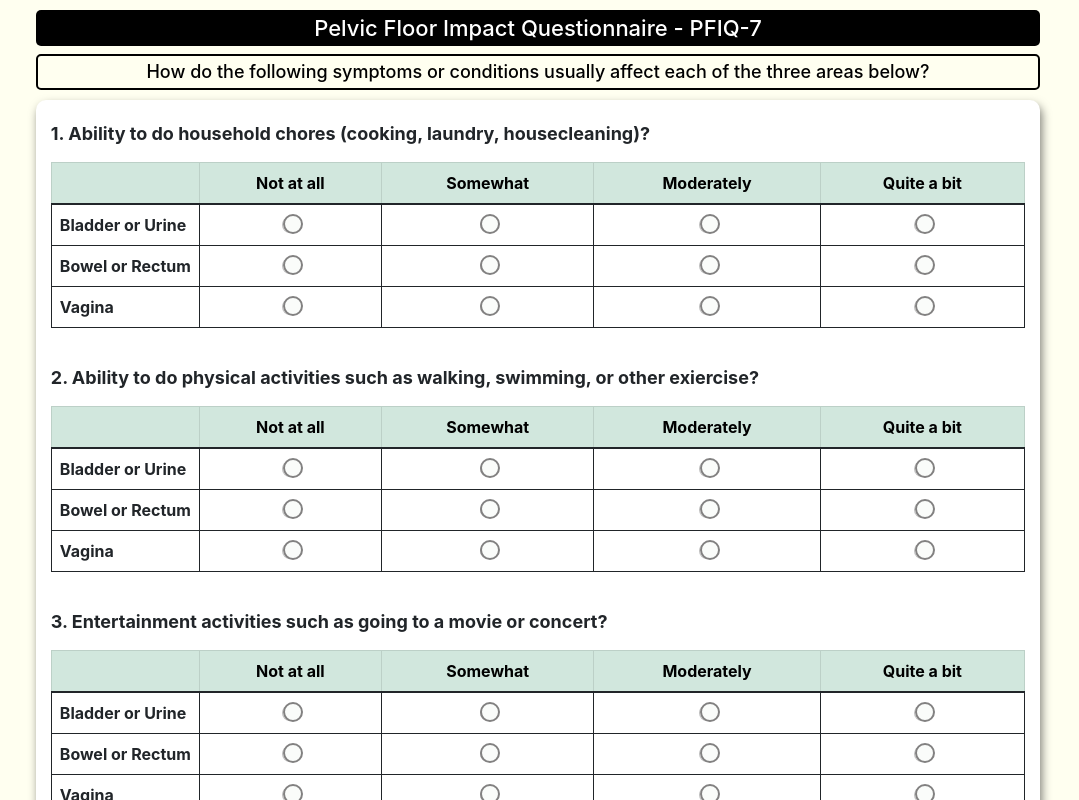
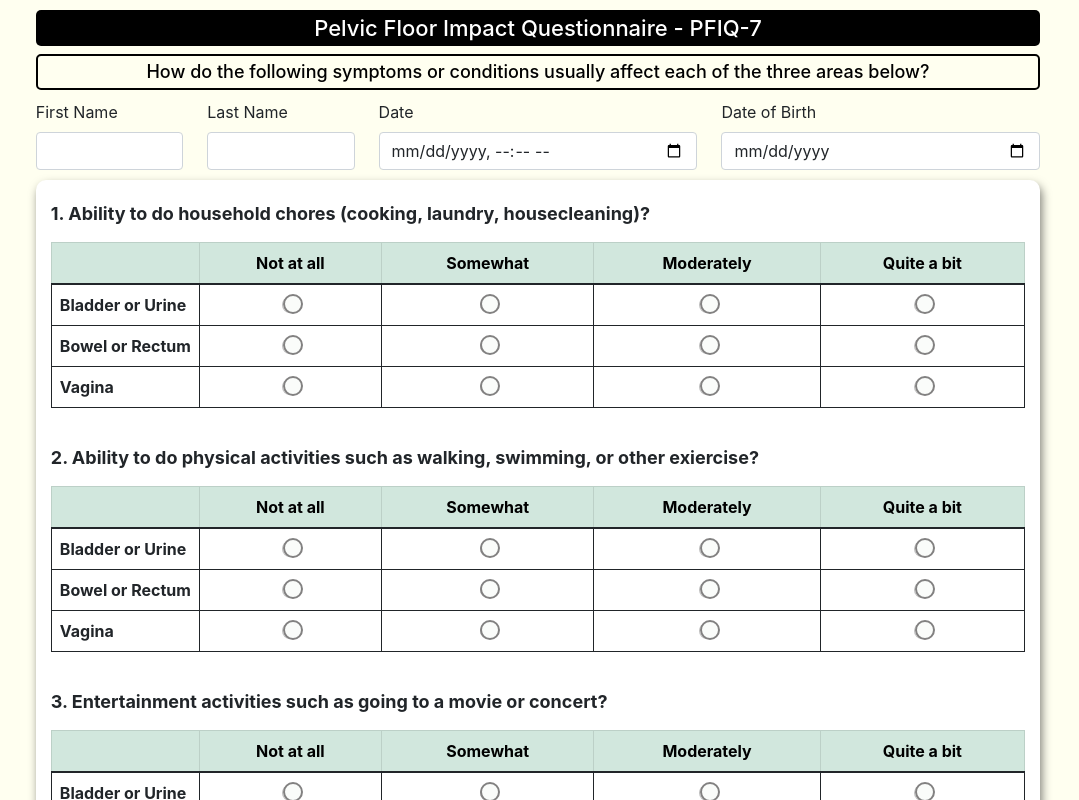
Before and after one commit to Yuzhiping00/PFIQ-7-Survey-Demo, a React (Create React App) app: page / in a window 1280 px wide. Shown: the top 800 px of the page, without its empty margins (102-1181 px from the left). Built offline with nearby package versions, Linux system fonts and the light colour scheme.

Commit message:
#31: added user information to the survey, but needs to be added into form not outside of the form

```diff
--- a/public/index.html
+++ b/public/index.html
@@ -15,6 +15,8 @@
       user's mobile device or desktop. See https://developers.google.com/web/fundamentals/web-app-manifest/
     -->
     <link rel="manifest" href="%PUBLIC_URL%/manifest.json" />
+    <link href="https://cdn.jsdelivr.net/npm/bootstrap@5.0.2/dist/css/bootstrap.min.css" rel="stylesheet" integrity="sha384-EVSTQN3/azprG1Anm3QDgpJLIm9Nao0Yz1ztcQTwFspd3yD65VohhpuuCOmLASjC" crossorigin="anonymous">
+    <script src="https://cdn.jsdelivr.net/npm/bootstrap@5.0.2/dist/js/bootstrap.bundle.min.js" integrity="sha384-MrcW6ZMFYlzcLA8Nl+NtUVF0sA7MsXsP1UyJoMp4YLEuNSfAP+JcXn/tWtIaxVXM" crossorigin="anonymous"></script>
     <!--
       Notice the use of %PUBLIC_URL% in the tags above.
       It will be replaced with the URL of the `public` folder during the build.
--- a/src/App.css
+++ b/src/App.css
@@ -13,6 +13,7 @@
     width: 90%;
     margin: auto;
     margin-top: 5px;
+    margin-bottom: 10px;
   }
 
   h2 {
--- a/src/App.js
+++ b/src/App.js
@@ -158,8 +158,29 @@ class App extends Component {
             <h2>
                 How do the following symptoms or conditions usually affect each of the three areas below?
             </h2>
+            <div className="row">
+              <div class="col-md-2">
+                <label for="inputEmail4" class="form-label">First Name</label>
+                <input type="text" class="form-control" id="inputEmail4"/>
+              </div>
+              <div class="col-md-2">
+                <label for="inputPassword4" class="form-label">Last Name</label>
+                <input type="text" class="form-control" id="inputPassword4"/>
+              </div>
+
+             <div class="col-md-4">
+                <label for="inputEmail4" class="form-label">Date</label>
+                <input type="datetime-local" class="form-control" id="inputEmail4"/>
+              </div>
+              <div class="col-md-4">
+                <label for="inputPassword4" class="form-label">Date of Birth</label>
+                <input type="date" class="form-control" id="inputPassword4"/>
+              </div>
+            </div>
             {show}
         </div>
+
+
           <div  className="col-xs-12 col-md-12 col-lg-10" style={{textAlign:'center', margin:'auto auto', width:'90%'}} >
             <form onSubmit={this.handleFormSubmit} style={{boxShadow: "2px 5px 10px rgba(0, 0, 0, 0.5)", backgroundColor: '#fff',
                                                     width:'100%',
```
Also changed, not shown: 1 other file (tests, documents, lock files or other folders).
